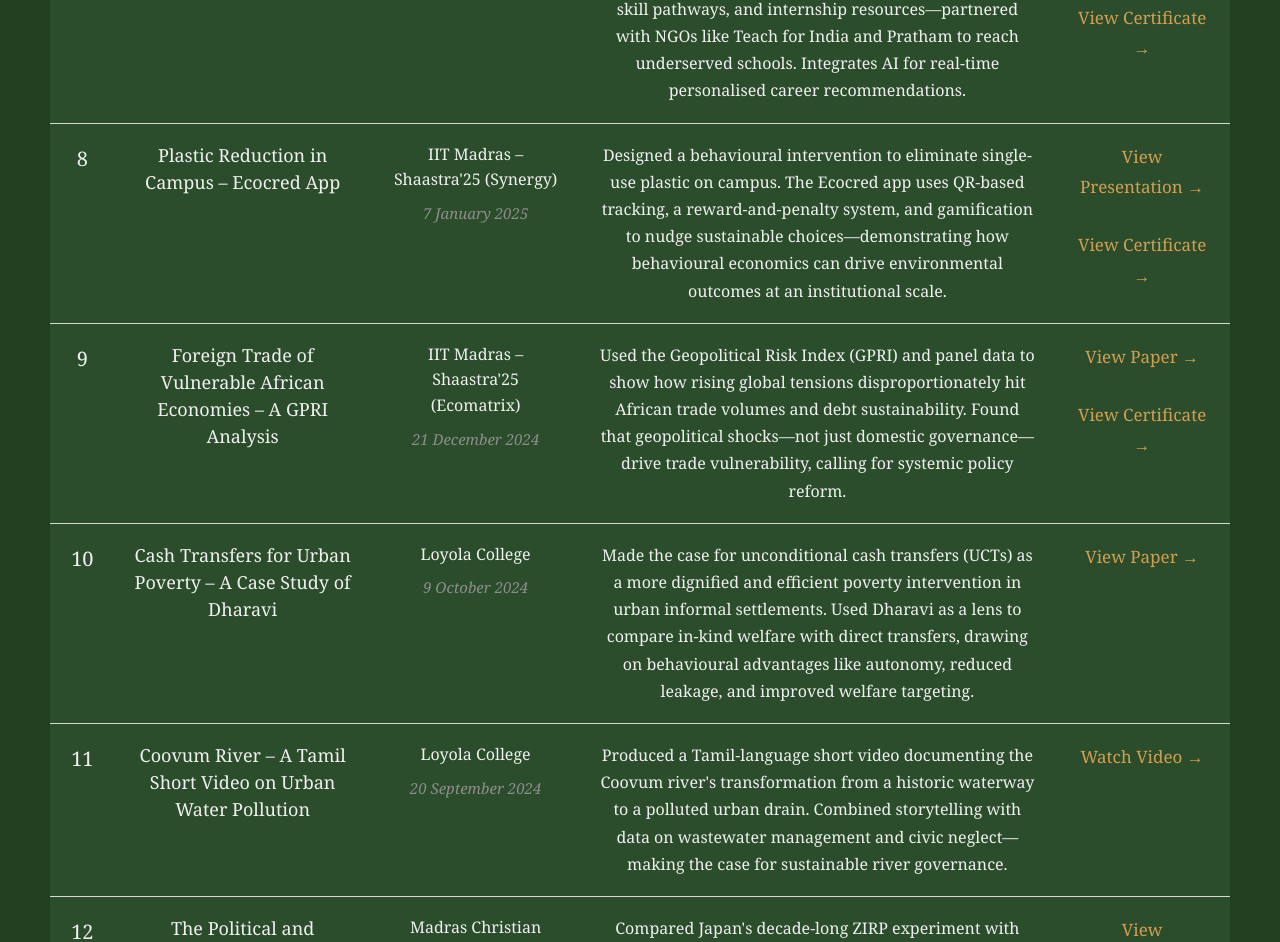
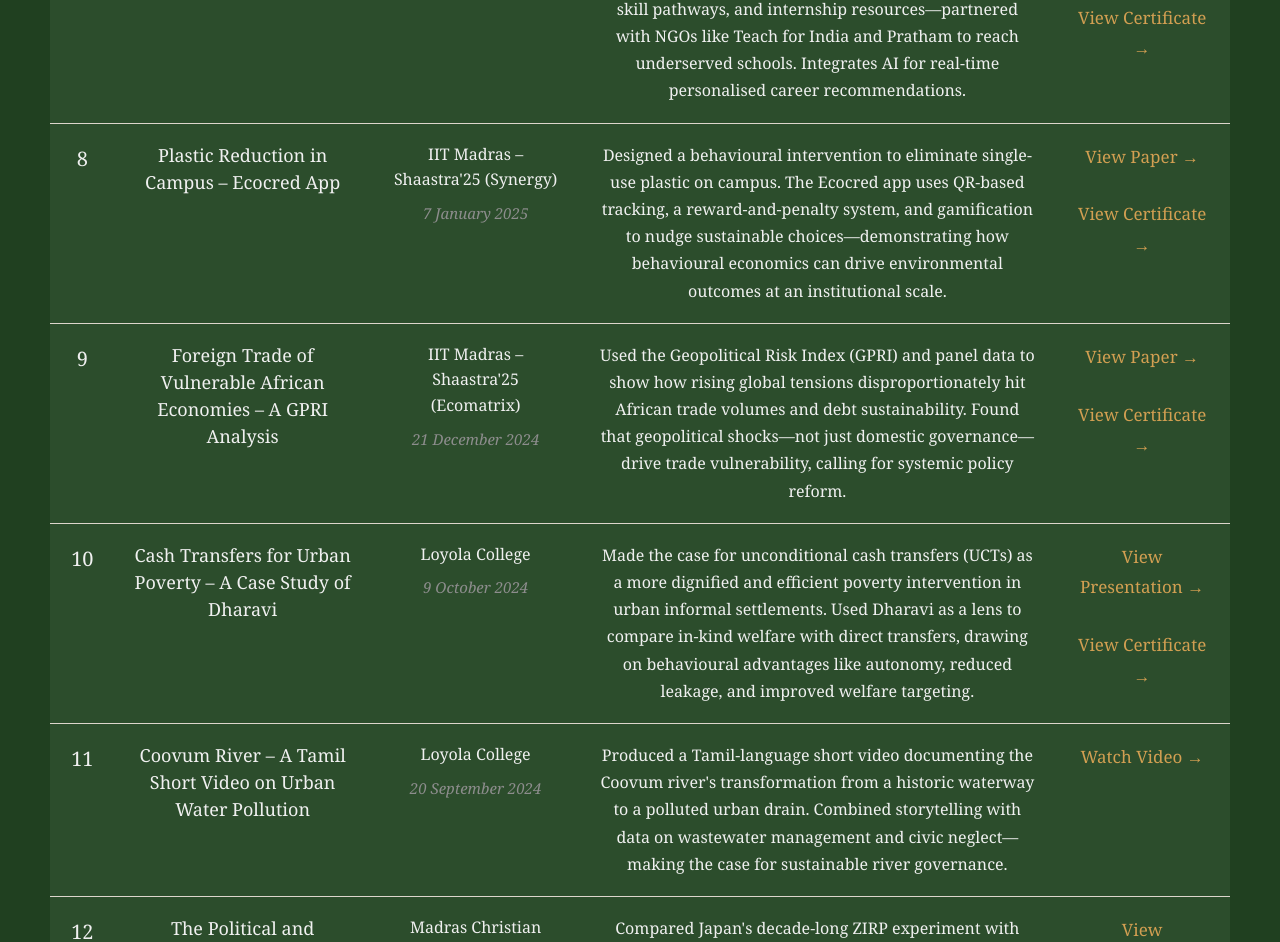
Before and after one commit to Harshaperiyar10042003/Carol_Portfolio, a plain HTML site: page index.html in a window 1280 px wide. Shown: the part 5537-6479 px from the top of the page. Drawn offline with nearby package versions, Linux system fonts and the light colour scheme; a web font is replaced by a local one.

Commit message:
Update index.html

```diff
--- a/index.html
+++ b/index.html
@@ -290,7 +290,7 @@ style="color:#9c9cf4; font-style:italic; text-decoration:underline; cursor:point
       <td>The New Energy Cold War – China's Green Dominance and the Collapse of Western Energy Vision</td>
       <td>DIYA'26 – University of Madras<br>Dept. of Defence &amp; Strategic Studies<div class="venue">20 February 2026</div></td>
       <td>Argued that the green transition hasn't ended geopolitics—it's relocated it from oil wells to lithium mines. Mapped China's control of 80% of solar panels and 60%+ of rare earth processing, Europe's policy collapse post-2012 austerity, and how the AI data centre boom is accelerating renewables regardless of political will. Identified India's rare earth reserves and ISA leadership as a strategic opening to challenge Chinese supply-chain dominance.</td>
-      <td><a href="https://www.canva.com/design/DAHBxvF3J6Y/hMoLWTp-TQHkd5udoZeF8Q/edit" target="_blank">View Presentation →</a></td>
+      <td><a href="https://canva.link/idp20y9eec9ic27" target="_blank">View Presentation →</a></td>
     </tr>
 
     <tr>
@@ -298,7 +298,7 @@ style="color:#9c9cf4; font-style:italic; text-decoration:underline; cursor:point
       <td>Kosasthaliyar River &amp; Puzhal Lake – Chennai's Water Security Crisis</td>
       <td>Chennai Lakes Datajam – OpenCity<div class="venue">IIT-M Research Park · 27 September 2025</div></td>
       <td>On-the-spot data analysis at OpenCity's Lakes Datajam. Traced Puzhal Lake's dual water sources, documented its monsoon-driven boom-bust storage cycles, and evaluated CMWSSB's ₹503 crore upgrade plan to lift supply from 240 to 310 MLD. Concluded that long-term water security needs catchment restoration and diversified sources—not just infrastructure. Work featured in OpenCity's official datajam report.</td>
-      <td><a href="https://www.canva.com/design/DAG0KAUhvtA/Il9QFlssbHYGlF9LPvrOWg/edit" target="_blank">View Presentation →</a><br><br><a href="https://opencity.in/chennai-lakes-datajam-september-2025/" target="_blank">OpenCity Feature →</a></td>
+      <td><a href="https://canva.link/03wudg71bh6fwr6" target="_blank">View Presentation →</a><br><br><a href="https://opencity.in/chennai-lakes-datajam-september-2025/" target="_blank">OpenCity Feature →</a></td>
     </tr>
 
      <tr>
@@ -317,7 +317,7 @@ Result: Delivered a reliable, high-recall predictive model.</td>
       <td>Budget Analysis 2025 – Prices and Inflation</td>
       <td>Cochin University<div class="venue">25 February 2025</div></td>
       <td>Dissected India's Union Budget 2025 through an inflation lens—evaluating subsidy effectiveness, price control mechanisms, and whether the government's strategy meaningfully reaches household purchasing power. Applied behavioural economics tools to assess what drives inflation beyond supply-demand models.</td>
-      <td><a href="https://www.canva.com/design/DAGgDO1_Fq8" target="_blank">View Presentation →</a><br><br><a href="images/budget certificate.jpeg" target="_blank">View Certificate →</a></td>
+      <td><a href="https://canva.link/0ksttt0yoex00gj" target="_blank">View Presentation →</a><br><br><a href="images/budget certificate.jpeg" target="_blank">View Certificate →</a></td>
     </tr>
 
     <tr>
@@ -325,7 +325,7 @@ Result: Delivered a reliable, high-recall predictive model.</td>
       <td>UK Plastic Packaging Tax – Impact and India's Policy Adaptation</td>
       <td>Madras Christian College<div class="venue">30 January 2025</div></td>
       <td>Assessed the real-world impact of the UK's 2022 Plastic Packaging Tax on producer behaviour and recycling rates. Derived lessons for an Indian equivalent—factoring in informal recycling networks, consumer behavioural inertia, and the structural gaps that make a direct copy-paste approach inadequate.</td>
-      <td><a href="https://www.canva.com/design/DAGdnf10sLE" target="_blank">View Presentation →</a><br><br><a href="https://carolportfolio.netlify.app/images/plastic paper.pdf" target="_blank">View Paper →</a><br><br><a href="images/uk certificate.jpeg" target="_blank">View Certificate →</a></td>
+      <td><a href="https://canva.link/f4w7bn8t0ann4ph" target="_blank">View Presentation →</a><br><br><a href="images/plastic paper.pdf" target="_blank">View Paper →</a><br><br><a href="images/uk certificate.jpeg" target="_blank">View Certificate →</a></td>
     </tr>
 
     <tr>
@@ -333,7 +333,7 @@ Result: Delivered a reliable, high-recall predictive model.</td>
       <td>Evaluating a Mother's Contribution to GDP</td>
       <td>Cochin University<div class="venue">29 January 2025</div></td>
       <td>Challenged the invisibility of unpaid care work in national accounting. Applied shadow pricing to estimate the market value of domestic labour, critiqued GDP's structural gender bias, and proposed inclusive accounting frameworks—arguing that what we don't measure, we don't protect.</td>
-      <td><a href="https://www.canva.com/design/DAGdN-PIgxA" target="_blank">View Presentation →</a><br><br><a href="https://carolportfolio.netlify.app/images/gd;p certificate.pdf" target="_blank">View Certificate →</a></td>
+      <td><a href="https://canva.link/fsb196q9mptwuzf" target="_blank">View Presentation →</a><br><br><a href="images/gd_p certificate.pdf" target="_blank">View Certificate →</a></td>
     </tr>
 
     <tr>
@@ -341,7 +341,7 @@ Result: Delivered a reliable, high-recall predictive model.</td>
       <td>Career Compass – A Career Guidance Platform </td>
       <td>Sustainovate – Stella Maris College (SMSD)<div class="venue">11 January 2025</div></td>
       <td>Responded to a striking reality: Indian students are aware of only 7 out of 250+ career options. Career Compass is a web platform offering career roadmaps, skill pathways, and internship resources—partnered with NGOs like Teach for India and Pratham to reach underserved schools. Integrates AI for real-time personalised career recommendations.</td>
-      <td><a href="https://www.canva.com/design/DAGZuggP0o0/o2ag2ZPoEqfjz-tRpSKWpg/edit" target="_blank">View Presentation →</a><br><br><a href="images/research7_certi.jpeg" target="_blank">View Certificate →</a></td>
+      <td><a href="https://canva.link/8gqrlf2r8bfxib2" target="_blank">View Presentation →</a><br><br><a href="images/research7_certi.jpeg" target="_blank">View Certificate →</a></td>
     </tr>
 
     <tr>
@@ -349,7 +349,7 @@ Result: Delivered a reliable, high-recall predictive model.</td>
       <td>Plastic Reduction in Campus – Ecocred App</td>
       <td>IIT Madras – Shaastra'25 (Synergy)<div class="venue">7 January 2025</div></td>
       <td>Designed a behavioural intervention to eliminate single-use plastic on campus. The Ecocred app uses QR-based tracking, a reward-and-penalty system, and gamification to nudge sustainable choices—demonstrating how behavioural economics can drive environmental outcomes at an institutional scale.</td>
-      <td><a href="https://carolportfolio.netlify.app/images/pla paper.pdf" target="_blank">View Presentation →</a><br><br><a href="https://carolportfolio.netlify.app/images/pla certificate.pdf" target="_blank">View Certificate →</a></td>
+      <td><a href="images/pla paper.pdf" target="_blank">View Paper →</a><br><br><a href="images/pla certificate.pdf" target="_blank">View Certificate →</a></td>
     </tr>
 
     <tr>
@@ -357,7 +357,7 @@ Result: Delivered a reliable, high-recall predictive model.</td>
       <td>Foreign Trade of Vulnerable African Economies – A GPRI Analysis</td>
       <td>IIT Madras – Shaastra'25 (Ecomatrix)<div class="venue">21 December 2024</div></td>
       <td>Used the Geopolitical Risk Index (GPRI) and panel data to show how rising global tensions disproportionately hit African trade volumes and debt sustainability. Found that geopolitical shocks—not just domestic governance—drive trade vulnerability, calling for systemic policy reform.</td>
-      <td><a href="https://carolportfolio.netlify.app/images/gri paper.pdf" target="_blank">View Paper →</a><br><br><a href="https://carolportfolio.netlify.app/images/gri certificate.pdf" target="_blank">View Certificate →</a></td>
+      <td><a href="images/gri paper.pdf" target="_blank">View Paper →</a><br><br><a href="images/gri certificate.pdf" target="_blank">View Certificate →</a></td>
     </tr>
 
     <tr>
@@ -365,7 +365,7 @@ Result: Delivered a reliable, high-recall predictive model.</td>
       <td>Cash Transfers for Urban Poverty – A Case Study of Dharavi</td>
       <td>Loyola College<div class="venue">9 October 2024</div></td>
       <td>Made the case for unconditional cash transfers (UCTs) as a more dignified and efficient poverty intervention in urban informal settlements. Used Dharavi as a lens to compare in-kind welfare with direct transfers, drawing on behavioural advantages like autonomy, reduced leakage, and improved welfare targeting.</td>
-      <td><a href="https://carolportfolio.netlify.app/images/cash certificate.pdf" target="_blank">View Paper →</a></td>
+      <td><a href="https://canva.link/nz7wtzjmzs2crum" target="_blank">View Presentation →</a><br><br><a href="images/cash certificate.pdf" target="_blank">View Certificate →</a></td>
     </tr>
 
     <tr>
@@ -381,7 +381,7 @@ Result: Delivered a reliable, high-recall predictive model.</td>
       <td>The Political and Economic Implications of Zero Interest Rate Policy</td>
       <td>Madras Christian College – YSC 2.0<div class="venue">30 August 2024</div></td>
       <td>Compared Japan's decade-long ZIRP experiment with India's monetary context, highlighting how near-zero rates fuel asset bubbles, distort capital allocation, and create political pressure on central banks. Argued that policy tools must be context-sensitive, not universally applied.</td>
-      <td><a href="https://www.canva.com/design/DAGR9Ss60H0/MA8uaAlWQp5igCau9imZGQ/edit" target="_blank">View Presentation →</a><br><br><a href="https://carolportfolio.netlify.app/images/ZIRP certificate.pdf" target="_blank">View Certificate →</a></td>
+      <td><a href="https://canva.link/tq1ay5flgzbbch9" target="_blank">View Presentation →</a><br><br><a href="images/ZIRP certificate.pdf" target="_blank">View Certificate →</a></td>
     </tr>
 
     <tr>
@@ -389,7 +389,7 @@ Result: Delivered a reliable, high-recall predictive model.</td>
       <td>Enhancing Urban Mobility and Addressing the Challenges of Traffic Congestion in India</td>
       <td>Ethiraj College – UG Dissertation<div class="venue">18 March 2024</div></td>
       <td>Analysed why Indian cities remain gridlocked despite policy efforts. Focused on Bus Rapid Transit gaps, last-mile connectivity failures, and smart traffic systems. Grounded in primary mobility surveys and proposed a multi-modal framework to reduce urban congestion.</td>
-      <td><a href="https://www.canva.com/design/DAF_0AiyuMI/YzhA26SZ_3N7pnwRTOWZcw/edit" target="_blank">View Presentation →</a></td>
+      <td><a href="https://canva.link/o1dc3mrkscuu8hd" target="_blank">View Presentation →</a></td>
     </tr>
         </tbody>
     </table>
```
